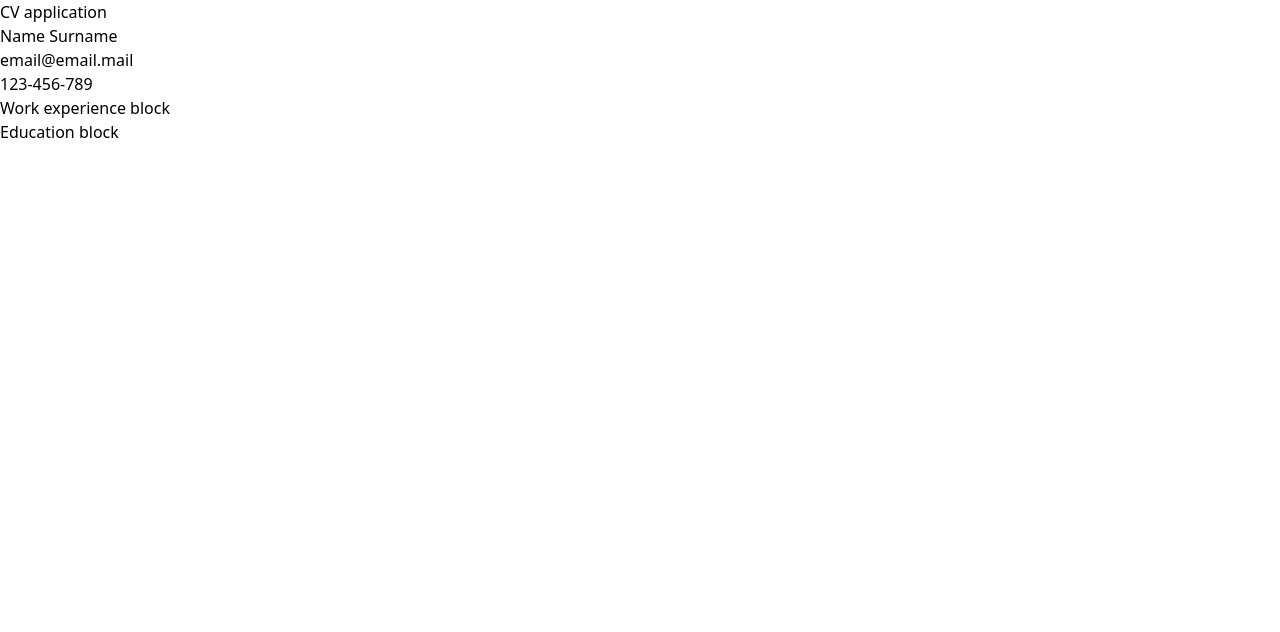
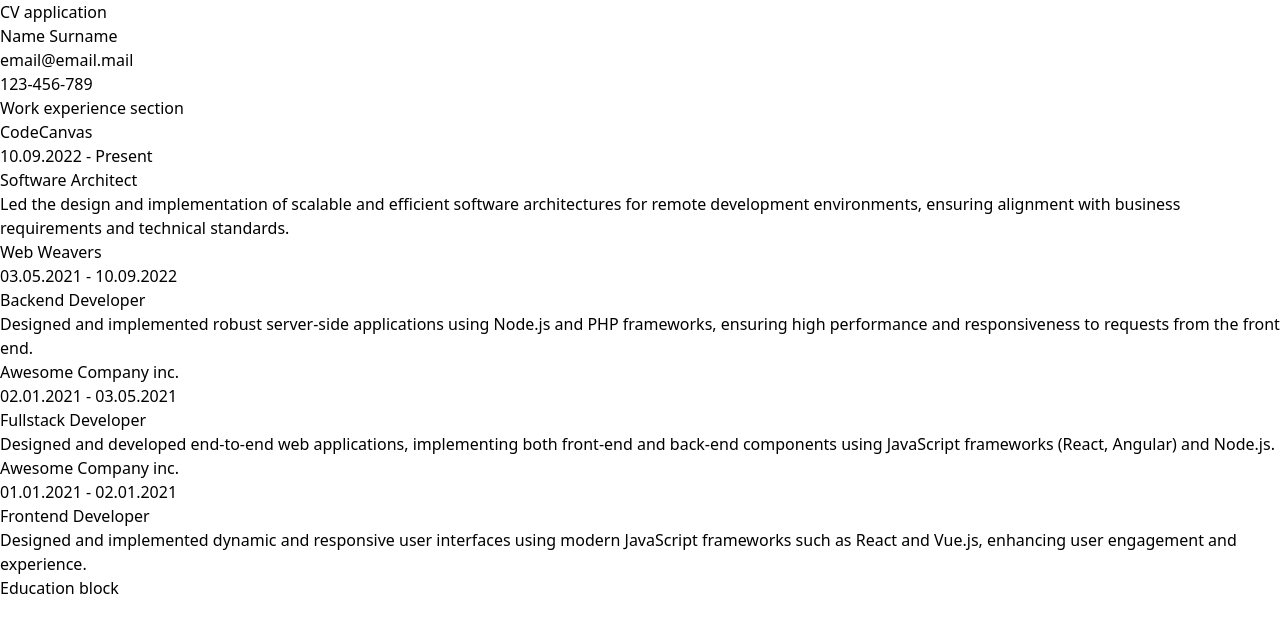
Before and after one commit to Kreoniz/cv-application-vue, a Vue app: page / in a window 1280 px wide. Shown: the top 632 px of the page. Built offline with nearby package versions, Linux system fonts and the light colour scheme.

Commit message:
feat: add basic experience section layout

```diff
--- a/src/components/CurriculumVitae.vue
+++ b/src/components/CurriculumVitae.vue
@@ -1,3 +1,7 @@
+<script setup lang="ts">
+import ExperienceSection from "@/components/ExperienceSection.vue";
+</script>
+
 <template>
   <div class="shadow-xl w-full h-full">
     <div class="p-2 bg-sky-800 text-white flex items-center gap-4">
@@ -8,7 +12,9 @@
       </div>
     </div>
 
-    <div class="border-b p-2">Work experience block</div>
+    <div class="border-b p-2">
+      <ExperienceSection />
+    </div>
 
     <div class="p-2">Education block</div>
   </div>
--- /dev/null
+++ b/src/components/EducationSection.vue
@@ -0,0 +1,3 @@
+<template>
+  <div></div>
+</template>
--- /dev/null
+++ b/src/components/ExperienceCard.vue
@@ -0,0 +1,20 @@
+<script setup lang="ts">
+defineProps<{
+  companyName: string;
+  position: string;
+  description: string;
+  start_date: string;
+  end_date: string;
+}>();
+</script>
+
+<template>
+  <div class="my-4">
+    <div>
+      <div class="leading-5 font-semibold text-xl">{{ companyName }}</div>
+      <div class="text-sm text-black/60">{{ start_date }} - {{ end_date }}</div>
+    </div>
+    <div class="text-lg">{{ position }}</div>
+    <div class="leading-tight">{{ description }}</div>
+  </div>
+</template>
--- /dev/null
+++ b/src/components/ExperienceSection.vue
@@ -0,0 +1,59 @@
+<script setup lang="ts">
+import ExperienceCard from "@/components/ExperienceCard.vue";
+
+const jobList = [
+  {
+    id: 1,
+    companyName: "CodeCanvas",
+    position: "Software Architect",
+    description:
+      "Led the design and implementation of scalable and efficient software architectures for remote development environments, ensuring alignment with business requirements and technical standards.",
+    start_date: "10.09.2022",
+    end_date: "Present",
+  },
+  {
+    id: 2,
+    companyName: "Web Weavers",
+    position: "Backend Developer",
+    description:
+      "Designed and implemented robust server-side applications using Node.js and PHP frameworks, ensuring high performance and responsiveness to requests from the front end.",
+    start_date: "03.05.2021",
+    end_date: "10.09.2022",
+  },
+  {
+    id: 3,
+    companyName: "Awesome Company inc.",
+    position: "Fullstack Developer",
+    description:
+      "Designed and developed end-to-end web applications, implementing both front-end and back-end components using JavaScript frameworks (React, Angular) and Node.js.",
+    start_date: "02.01.2021",
+    end_date: "03.05.2021",
+  },
+  {
+    id: 4,
+    companyName: "Awesome Company inc.",
+    position: "Frontend Developer",
+    description:
+      "Designed and implemented dynamic and responsive user interfaces using modern JavaScript frameworks such as React and Vue.js, enhancing user engagement and experience.",
+    start_date: "01.01.2021",
+    end_date: "02.01.2021",
+  },
+];
+</script>
+
+<template>
+  <div>
+    <div class="text-xl font-semibold border-b-2 border-black">
+      Work experience section
+    </div>
+    <ExperienceCard
+      v-for="job in jobList"
+      :key="job.id"
+      :companyName="job.companyName"
+      :position="job.position"
+      :start_date="job.start_date"
+      :end_date="job.end_date"
+      :description="job.description"
+    />
+  </div>
+</template>
```
